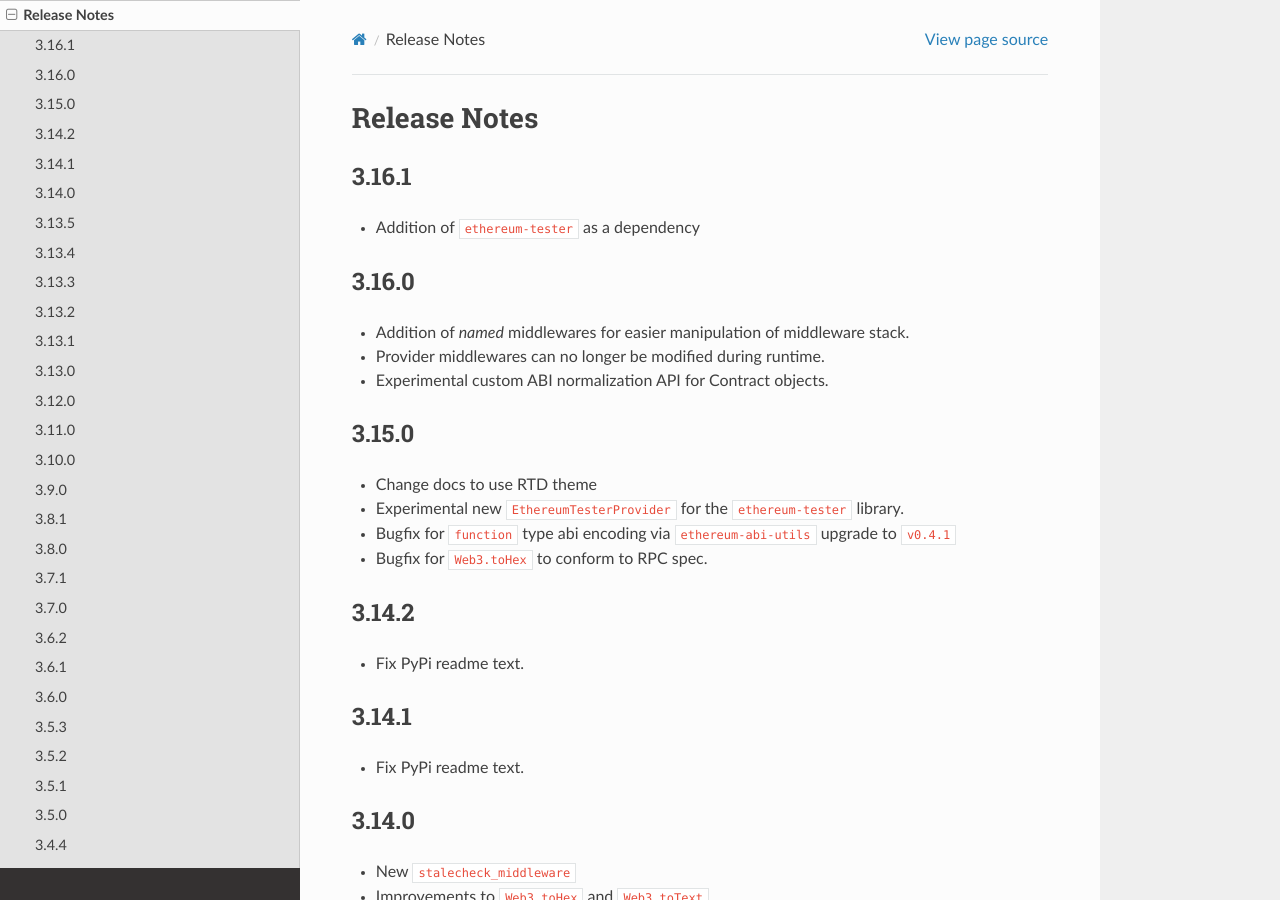
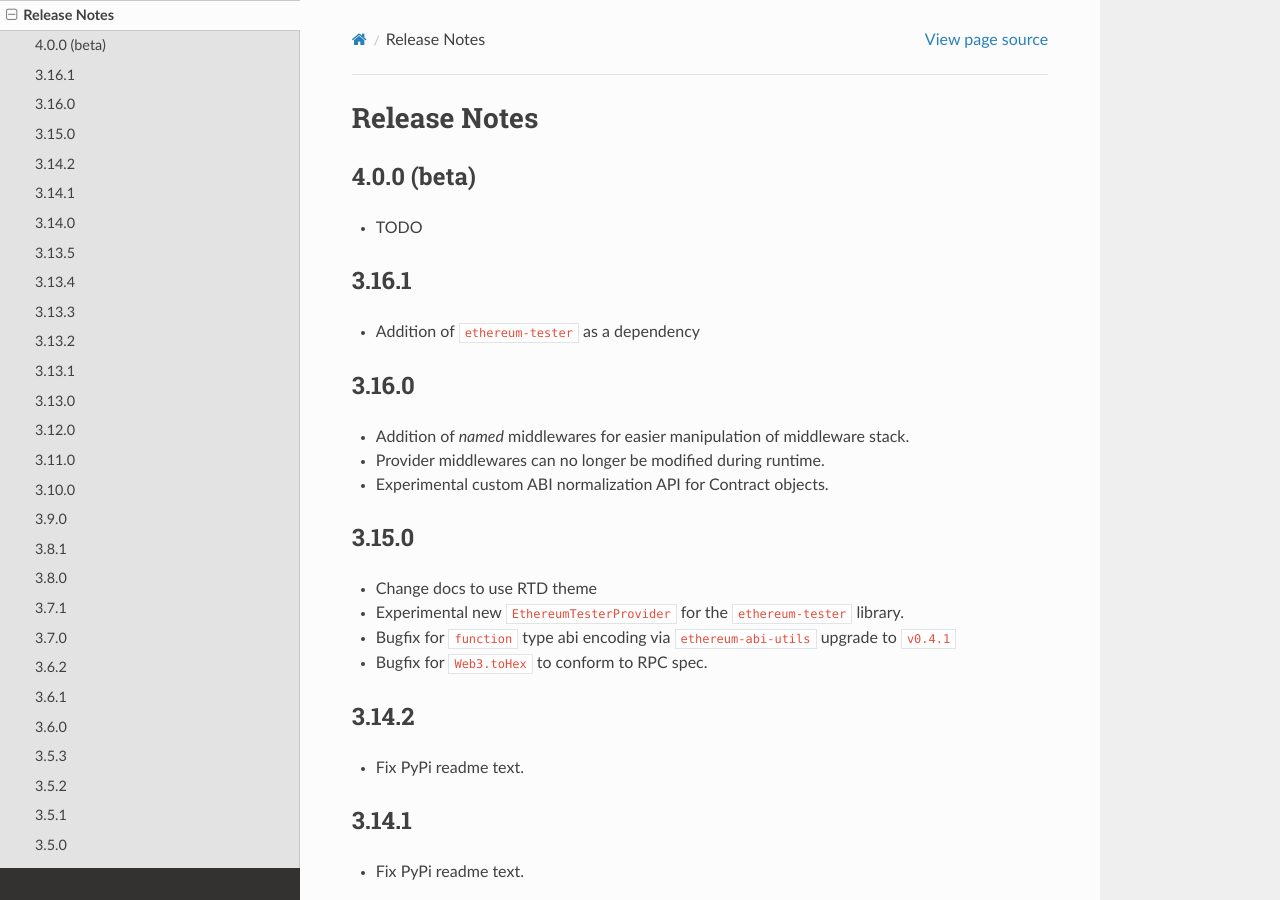
Before and after one commit to shuziren/web3.py, a Sphinx documentation site: the page built from docs/releases.rst, in a window 1280 px wide and 900 px high. Built offline with Sphinx 7.4.7 and the Read the Docs theme 2.0.0, drawn with Linux system fonts in a browser that asks for light colours.

Commit message:
4.0.0-beta.1 Release

```diff
--- a/docs/releases.rst
+++ b/docs/releases.rst
@@ -1,5 +1,11 @@
 Release Notes
 =============
+
+4.0.0 (beta)
+------------
+
+* TODO
+
 
 3.16.1
 ------
--- a/setup.py
+++ b/setup.py
@@ -33,7 +33,7 @@ if sys.platform == 'win32':
 
 setup(
     name='web3',
-    version='3.16.1',
+    version='4.0.0-beta.1',
     description="""Web3.py""",
     long_description_markdown_filename='README.md',
     author='Piper Merriam',
```
